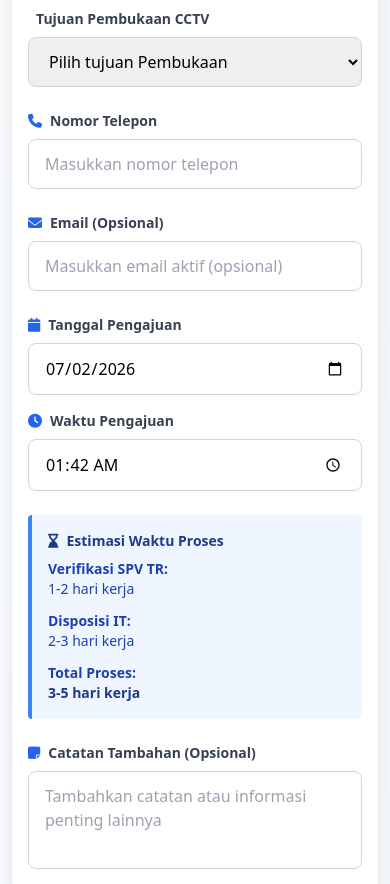
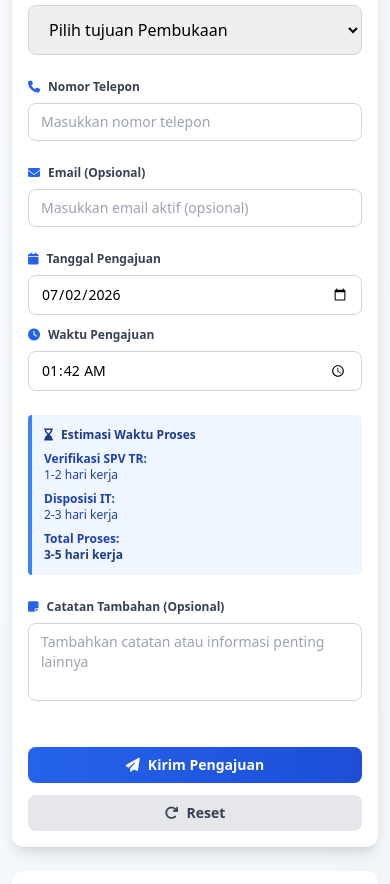
Before and after one commit to JonatanSitumorang/Project-Permohonan-Izin-CCTV, a website: page index.html in a window 390 px wide. Shown: the part 1091-1975 px from the top of the page. Drawn offline with nearby package versions, Linux system fonts and the light colour scheme.

Commit message:
Complete mobile responsiveness - reduce text sizes, padding, improve all typography for mobile

```diff
--- a/index.html
+++ b/index.html
@@ -129,11 +129,11 @@
             <div class="md:col-span-2">
                 <div class="bg-white rounded-xl shadow-lg p-4 md:p-8 fade-in">
                     <div class="mb-6">
-                        <h2 class="text-xl md:text-2xl font-bold text-gray-900 flex items-center gap-2">
+                        <h2 class="text-lg md:text-2xl font-bold text-gray-900 flex items-center gap-2">
                             <i class="fas fa-edit text-blue-600"></i>
                             Formulir Pengajuan Izin CCTV
                         </h2>
-                        <p class="text-gray-600 mt-2">Lengkapi informasi di bawah untuk memulai pengajuan</p>
+                        <p class="text-xs md:text-base text-gray-600 mt-2">Lengkapi informasi di bawah untuk memulai pengajuan</p>
                     </div>
 
                     <form id="permissionForm" class="space-y-6">
@@ -185,47 +185,47 @@
 
                         <!-- Nomor Telepon -->
                         <div>
-                            <label class="block text-sm font-semibold text-gray-700 mb-2">
+                            <label class="block text-xs md:text-sm font-semibold text-gray-700 mb-2">
                                 <i class="fas fa-phone text-blue-600 mr-2"></i>Nomor Telepon
                             </label>
                             <input type="tel" placeholder="Masukkan nomor telepon"
-                                class="w-full px-4 py-3 border border-gray-300 rounded-lg focus:outline-none focus:ring-2 focus:ring-blue-500 transition"
+                                class="w-full px-3 md:px-4 py-2 md:py-3 text-sm border border-gray-300 rounded-lg focus:outline-none focus:ring-2 focus:ring-blue-500 transition"
                                 required>
                         </div>
 
                         <!-- Email -->
                         <div>
-                            <label class="block text-sm font-semibold text-gray-700 mb-2">
+                            <label class="block text-xs md:text-sm font-semibold text-gray-700 mb-2">
                                 <i class="fas fa-envelope text-blue-600 mr-2"></i>Email (Opsional)
                             </label>
                             <input type="email" placeholder="Masukkan email aktif (opsional)"
-                                class="w-full px-4 py-3 border border-gray-300 rounded-lg focus:outline-none focus:ring-2 focus:ring-blue-500 transition">
+                                class="w-full px-3 md:px-4 py-2 md:py-3 text-sm border border-gray-300 rounded-lg focus:outline-none focus:ring-2 focus:ring-blue-500 transition">
                         </div>
 
                         <!-- Tanggal & Waktu Pengajuan -->
-                        <div class="grid md:grid-cols-2 gap-4">
+                        <div class="grid grid-cols-1 md:grid-cols-2 gap-3 md:gap-4">
                             <div>
-                                <label class="block text-sm font-semibold text-gray-700 mb-2">
+                                <label class="block text-xs md:text-sm font-semibold text-gray-700 mb-2">
                                     <i class="fas fa-calendar text-blue-600 mr-2"></i>Tanggal Pengajuan
                                 </label>
                                 <input type="date" id="customDate"
-                                    class="w-full px-4 py-3 border border-gray-300 rounded-lg focus:outline-none focus:ring-2 focus:ring-blue-500 transition">
+                                    class="w-full px-3 md:px-4 py-2 md:py-3 text-sm border border-gray-300 rounded-lg focus:outline-none focus:ring-2 focus:ring-blue-500 transition">
                             </div>
                             <div>
-                                <label class="block text-sm font-semibold text-gray-700 mb-2">
+                                <label class="block text-xs md:text-sm font-semibold text-gray-700 mb-2">
                                     <i class="fas fa-clock text-blue-600 mr-2"></i>Waktu Pengajuan
                                 </label>
                                 <input type="time" id="customTime"
-                                    class="w-full px-4 py-3 border border-gray-300 rounded-lg focus:outline-none focus:ring-2 focus:ring-blue-500 transition">
+                                    class="w-full px-3 md:px-4 py-2 md:py-3 text-sm border border-gray-300 rounded-lg focus:outline-none focus:ring-2 focus:ring-blue-500 transition">
                             </div>
                         </div>
 
                         <!-- Estimasi Waktu Proses -->
-                        <div class="bg-blue-50 border-l-4 border-blue-500 p-4 rounded">
-                            <p class="text-sm font-semibold text-blue-900 mb-2">
+                        <div class="bg-blue-50 border-l-4 border-blue-500 p-3 md:p-4 rounded">
+                            <p class="text-xs md:text-sm font-semibold text-blue-900 mb-2">
                                 <i class="fas fa-hourglass-end mr-2"></i>Estimasi Waktu Proses
                             </p>
-                            <div class="grid md:grid-cols-3 gap-3 text-sm text-blue-800">
+                            <div class="grid grid-cols-1 md:grid-cols-3 gap-2 md:gap-3 text-xs md:text-sm text-blue-800">
                                 <div>
                                     <p class="font-bold">Verifikasi SPV TR:</p>
                                     <p id="estVerifikasi">1-2 hari kerja</p>
@@ -243,20 +243,20 @@
 
                         <!-- Catatan Tambahan -->
                         <div>
-                            <label class="block text-sm font-semibold text-gray-700 mb-2">
+                            <label class="block text-xs md:text-sm font-semibold text-gray-700 mb-2">
                                 <i class="fas fa-sticky-note text-blue-600 mr-2"></i>Catatan Tambahan (Opsional)
                             </label>
                             <textarea placeholder="Tambahkan catatan atau informasi penting lainnya" rows="3"
-                                class="w-full px-4 py-3 border border-gray-300 rounded-lg focus:outline-none focus:ring-2 focus:ring-blue-500 transition resize-none"></textarea>
+                                class="w-full px-3 md:px-4 py-2 md:py-3 text-sm border border-gray-300 rounded-lg focus:outline-none focus:ring-2 focus:ring-blue-500 transition resize-none"></textarea>
                         </div>
 
                         <!-- Submit Button -->
-                        <div class="flex gap-4 pt-6">
-                            <button type="submit" class="flex-1 bg-gradient-to-r from-blue-600 to-blue-700 text-white font-bold py-3 px-6 rounded-lg hover:shadow-lg transform hover:scale-105 transition flex items-center justify-center gap-2">
+                        <div class="flex flex-col sm:flex-row gap-3 pt-4 md:pt-6">
+                            <button type="submit" class="flex-1 bg-gradient-to-r from-blue-600 to-blue-700 text-white text-sm md:text-base font-bold py-2 md:py-3 px-4 md:px-6 rounded-lg hover:shadow-lg transform hover:scale-105 transition flex items-center justify-center gap-2">
                                 <i class="fas fa-paper-plane"></i>
                                 Kirim Pengajuan
                             </button>
-                            <button type="reset" class="flex-1 bg-gray-200 text-gray-700 font-bold py-3 px-6 rounded-lg hover:bg-gray-300 transition flex items-center justify-center gap-2">
+                            <button type="reset" class="flex-1 bg-gray-200 text-gray-700 text-sm md:text-base font-bold py-2 md:py-3 px-4 md:px-6 rounded-lg hover:bg-gray-300 transition flex items-center justify-center gap-2">
                                 <i class="fas fa-redo"></i>
                                 Reset
                             </button>
@@ -268,8 +268,8 @@
             <!-- Sidebar - Process Info -->
             <div class="space-y-6">
                 <!-- Current Status Card -->
-                <div class="bg-white rounded-xl shadow-lg p-6 fade-in" style="animation-delay: 0.2s">
-                    <h3 class="text-lg font-bold text-gray-900 mb-4 flex items-center gap-2">
+                <div class="bg-white rounded-xl shadow-lg p-4 md:p-6 fade-in" style="animation-delay: 0.2s">
+                    <h3 class="text-base md:text-lg font-bold text-gray-900 mb-4 flex items-center gap-2">
                         <i class="fas fa-info-circle text-blue-600"></i>
                         Status Pengajuan
                     </h3>
@@ -282,12 +282,12 @@
                 </div>
 
                 <!-- Process Info Card -->
-                <div class="bg-gradient-to-br from-amber-50 to-orange-50 rounded-xl shadow-lg p-6 border-l-4 border-orange-500 fade-in" style="animation-delay: 0.3s">
-                    <h3 class="text-lg font-bold text-orange-900 mb-4 flex items-center gap-2">
+                <div class="bg-gradient-to-br from-amber-50 to-orange-50 rounded-xl shadow-lg p-4 md:p-6 border-l-4 border-orange-500 fade-in" style="animation-delay: 0.3s">
+                    <h3 class="text-base md:text-lg font-bold text-orange-900 mb-4 flex items-center gap-2">
                         <i class="fas fa-exclamation-triangle"></i>
                         Butuh Keputusan Manajemen?
                     </h3>
-                    <p class="text-sm text-orange-800 mb-4">
+                    <p class="text-xs md:text-sm text-orange-800 mb-4">
                         Jika diperlukan eskalasi atau keputusan dari Operational Manager, sistem akan mengarahkan ke proses persetujuan tambahan.
                     </p>
                     <div class="bg-white bg-opacity-70 rounded p-3 text-xs text-orange-900">
@@ -296,12 +296,12 @@
                 </div>
 
                 <!-- Quick Info Card -->
-                <div class="bg-white rounded-xl shadow-lg p-6 fade-in" style="animation-delay: 0.4s">
-                    <h3 class="text-lg font-bold text-gray-900 mb-4 flex items-center gap-2">
+                <div class="bg-white rounded-xl shadow-lg p-4 md:p-6 fade-in" style="animation-delay: 0.4s">
+                    <h3 class="text-base md:text-lg font-bold text-gray-900 mb-4 flex items-center gap-2">
                         <i class="fas fa-lightbulb text-yellow-500"></i>
                         Tips
                     </h3>
-                    <ul class="space-y-2 text-sm text-gray-700">
+                    <ul class="space-y-2 text-xs md:text-sm text-gray-700">
                         <li class="flex gap-2">
                             <span class="text-blue-600 font-bold">•</span>
                             <span>Isi semua data dengan jelas dan akurat</span>
```
